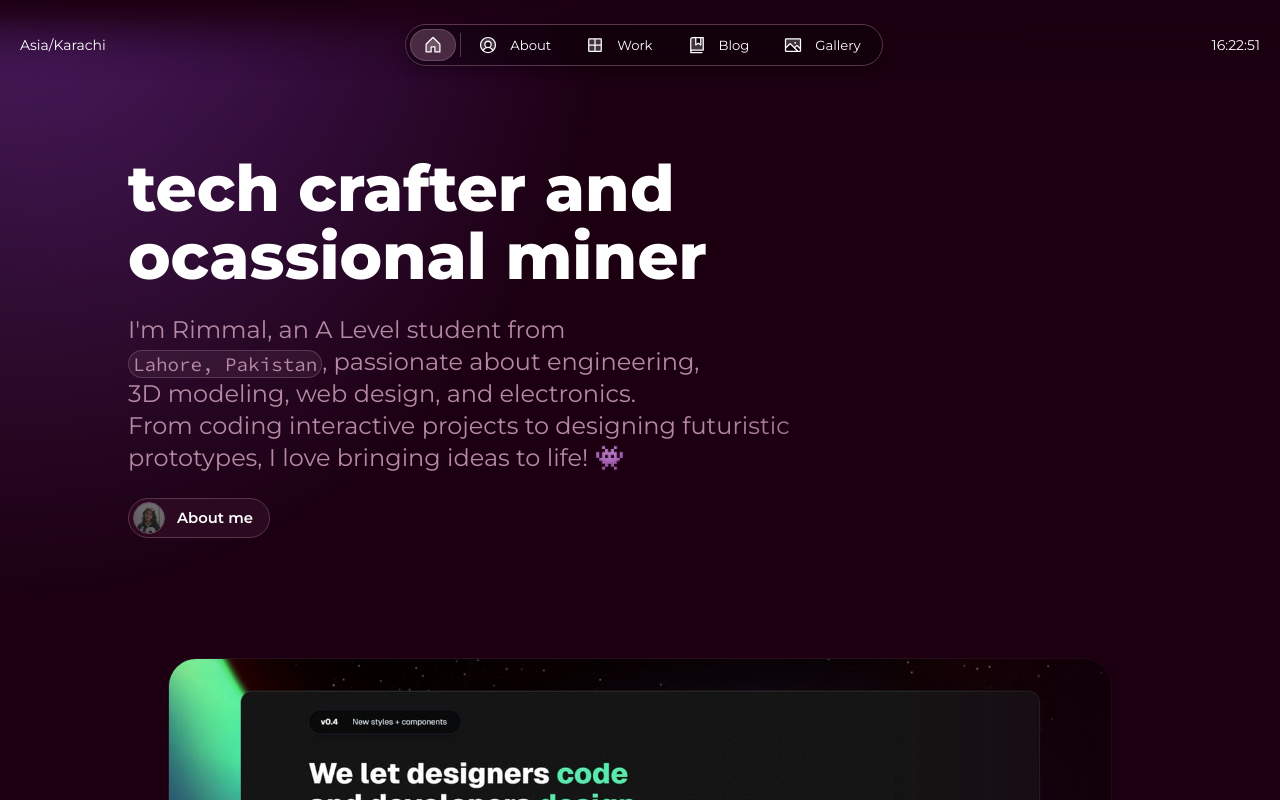
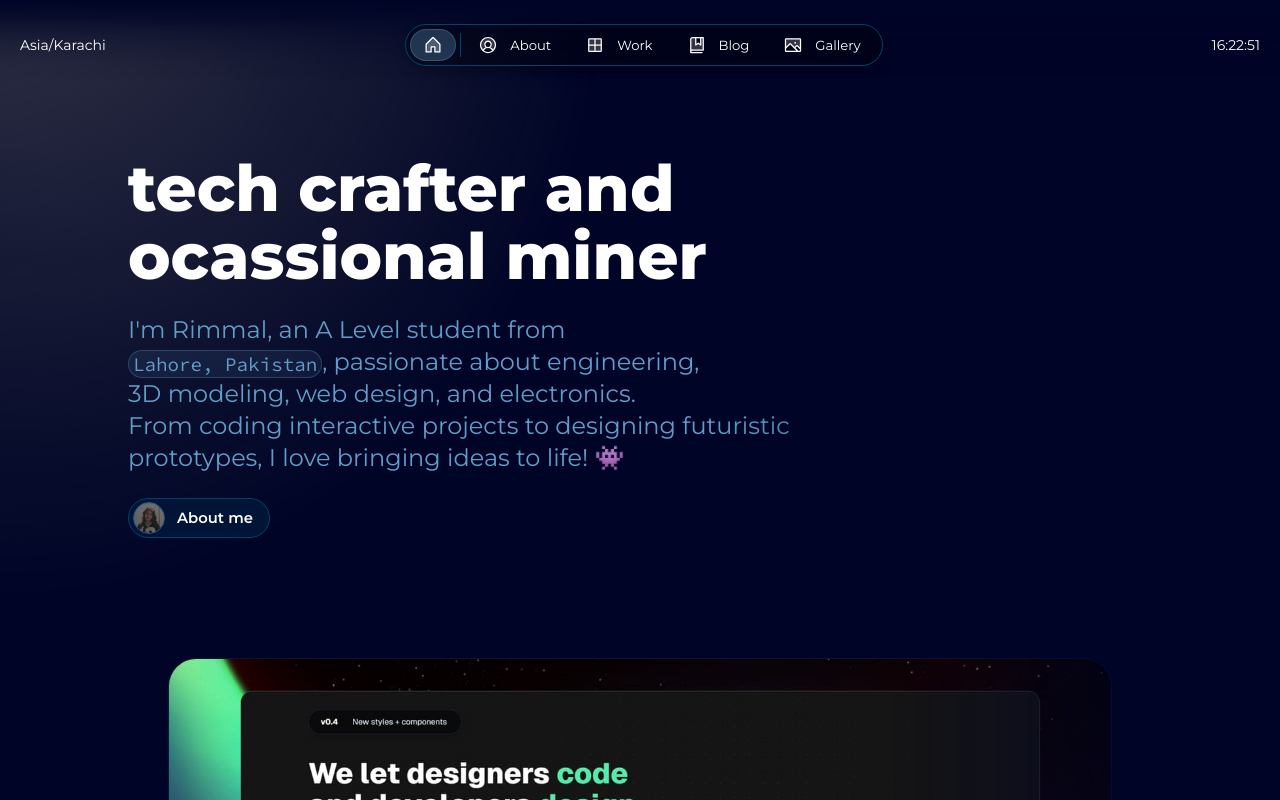
Before and after one commit to rimmi-sheikh/rimmisportfolio, a Next.js app: page / in a window 1280 px wide. Shown: the top 800 px of the page. Built offline with nearby package versions, Linux system fonts and the light colour scheme.

Commit message:
changed colors AGAIN

```diff
--- a/src/app/resources/config.js
+++ b/src/app/resources/config.js
@@ -17,8 +17,8 @@ const protectedRoutes = {
 const style = {
   theme: "dark", // dark | light
   neutral: "custom", // sand | gray | slate
-  brand: "violet", // blue | indigo | violet | magenta | pink | red | orange | yellow | moss | green | emerald | aqua | cyan
-  accent: "magenta", // blue | indigo | violet | magenta | pink | red | orange | yellow | moss | green | emerald | aqua | cyan
+  brand: "custom", // blue | indigo | violet | magenta | pink | red | orange | yellow | moss | green | emerald | aqua | cyan
+  accent: "custom", // blue | indigo | violet | magenta | pink | red | orange | yellow | moss | green | emerald | aqua | cyan
   solid: "contrast", // color | contrast
   solidStyle: "flat", // flat | plastic
   border: "rounded", // rounded | playful | conservative
--- a/src/once-ui/tokens/scheme.scss
+++ b/src/once-ui/tokens/scheme.scss
@@ -7,21 +7,53 @@
     --static-black:        #000000;
     --static-black-medium: #0000004D;
 
-    --scheme-neutral-100: #1c0012;
-    --scheme-neutral-200: #2b0920;
-    --scheme-neutral-300: #5a344c;
-    --scheme-neutral-400: #784f67;
-    --scheme-neutral-500: #936882;
-    --scheme-neutral-600: #b589a3;
-    --scheme-neutral-600-10: rgba(181,137,163,0.1);
-    --scheme-neutral-600-30: rgba(181,137,163,0.3);
-    --scheme-neutral-600-50: rgba(181,137,163,0.5);
-    --scheme-neutral-700: #d6a7c2;
-    --scheme-neutral-800: #f7c7e3;
-    --scheme-neutral-900: #ffd7f4;
-    --scheme-neutral-1000: #ffe8ff;
-    --scheme-neutral-1100: #ffeeff;
-    --scheme-neutral-1200: #ffeeff;
+    --scheme-brand-100: #090909;
+    --scheme-brand-200: #161616;
+    --scheme-brand-300: #404040;
+    --scheme-brand-400: #5b5b5b;
+    --scheme-brand-500: #777777;
+    --scheme-brand-600: #959595;
+    --scheme-brand-600-10: rgba(149,149,149,0.1);
+    --scheme-brand-600-30: rgba(149,149,149,0.3);
+    --scheme-brand-600-50: rgba(149,149,149,0.5);
+    --scheme-brand-700: #b4b4b4;
+    --scheme-brand-800: #d4d4d4;
+    --scheme-brand-900: #e1e1e1;
+    --scheme-brand-1000: #eeeeee;
+    --scheme-brand-1100: #f5f5f5;
+    --scheme-brand-1200: #fcfcfc;
+
+    --scheme-accent-100: #140021;
+    --scheme-accent-200: #280336;
+    --scheme-accent-300: #553066;
+    --scheme-accent-400: #714c84;
+    --scheme-accent-500: #8f68a2;
+    --scheme-accent-600: #b189c5;
+    --scheme-accent-600-10: rgba(177,137,197,0.1);
+    --scheme-accent-600-30: rgba(177,137,197,0.3);
+    --scheme-accent-600-50: rgba(177,137,197,0.5);
+    --scheme-accent-700: #cea5e3;
+    --scheme-accent-800: #efc5ff;
+    --scheme-accent-900: #ffd5ff;
+    --scheme-accent-1000: #ffe6ff;
+    --scheme-accent-1100: #ffecff;
+    --scheme-accent-1200: #ffecff;
+
+    --scheme-neutral-100: #000527;
+    --scheme-neutral-200: #001437;
+    --scheme-neutral-300: #00446b;
+    --scheme-neutral-400: #266089;
+    --scheme-neutral-500: #417aa5;
+    --scheme-neutral-600: #629cc8;
+    --scheme-neutral-600-10: rgba(98,156,200,0.1);
+    --scheme-neutral-600-30: rgba(98,156,200,0.3);
+    --scheme-neutral-600-50: rgba(98,156,200,0.5);
+    --scheme-neutral-700: #81bbe9;
+    --scheme-neutral-800: #a0dcff;
+    --scheme-neutral-900: #b0ecff;
+    --scheme-neutral-1000: #bdfaff;
+    --scheme-neutral-1100: #c4ffff;
+    --scheme-neutral-1200: #caffff;
 
     /* BASE */
     /* sand */
```
